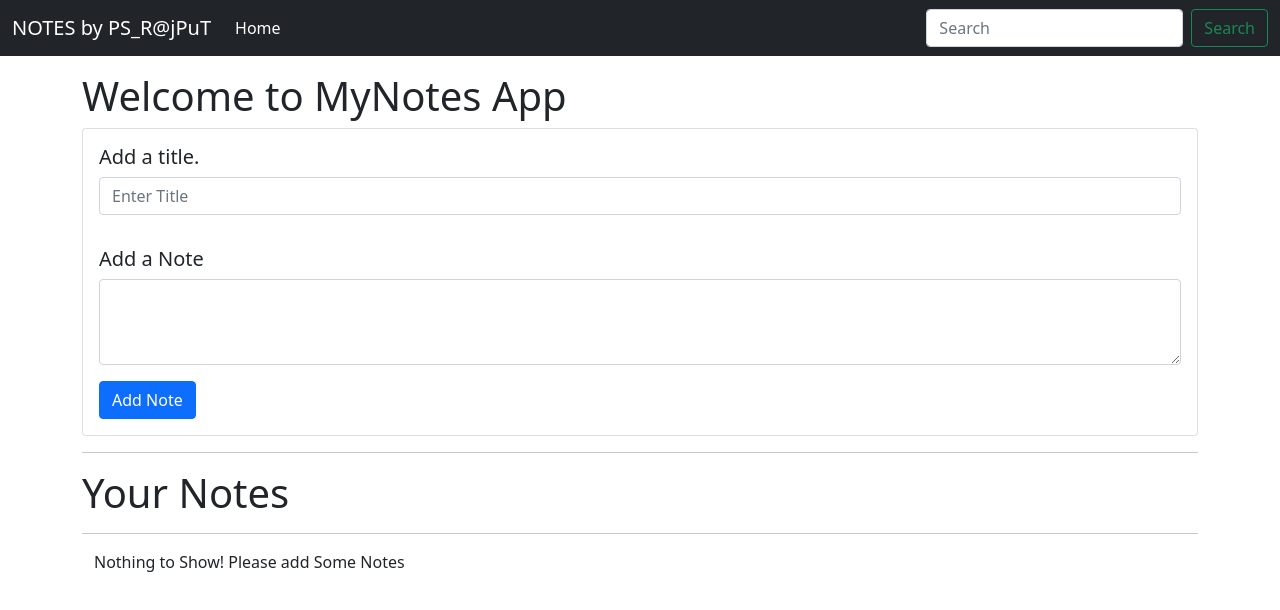
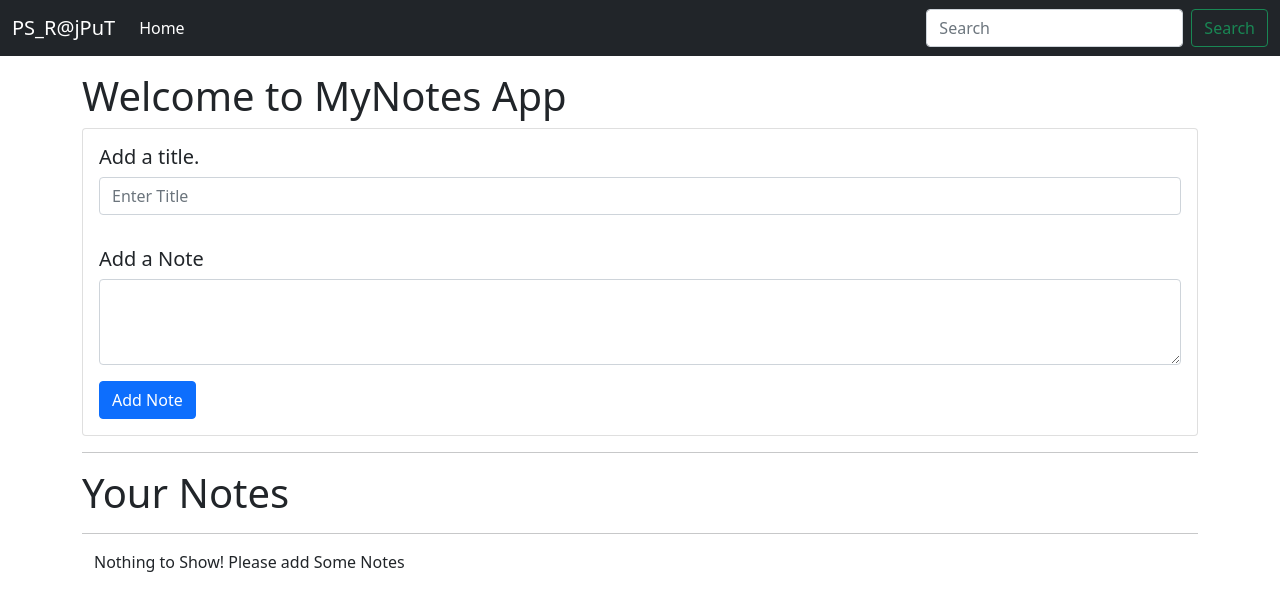
Before and after one commit to pushpenderrajput/JavaScript-Notes-Application, a plain HTML site: page index.html in a window 1280 px wide. Drawn offline with nearby package versions, Linux system fonts and the light colour scheme.

Commit message:
Update index.html
Changed Logo

```diff
--- a/index.html
+++ b/index.html
@@ -14,7 +14,7 @@
 <body>
     <nav class="navbar navbar-expand-lg navbar-dark bg-dark">
         <div class="container-fluid">
-            <a class="navbar-brand" href="#">NOTES by PS_R@jPuT</a>
+            <a class="navbar-brand" href="#">PS_R@jPuT</a>
             <button class="navbar-toggler" type="button" data-bs-toggle="collapse"
                 data-bs-target="#navbarSupportedContent" aria-controls="navbarSupportedContent" aria-expanded="false"
                 aria-label="Toggle navigation">
```
